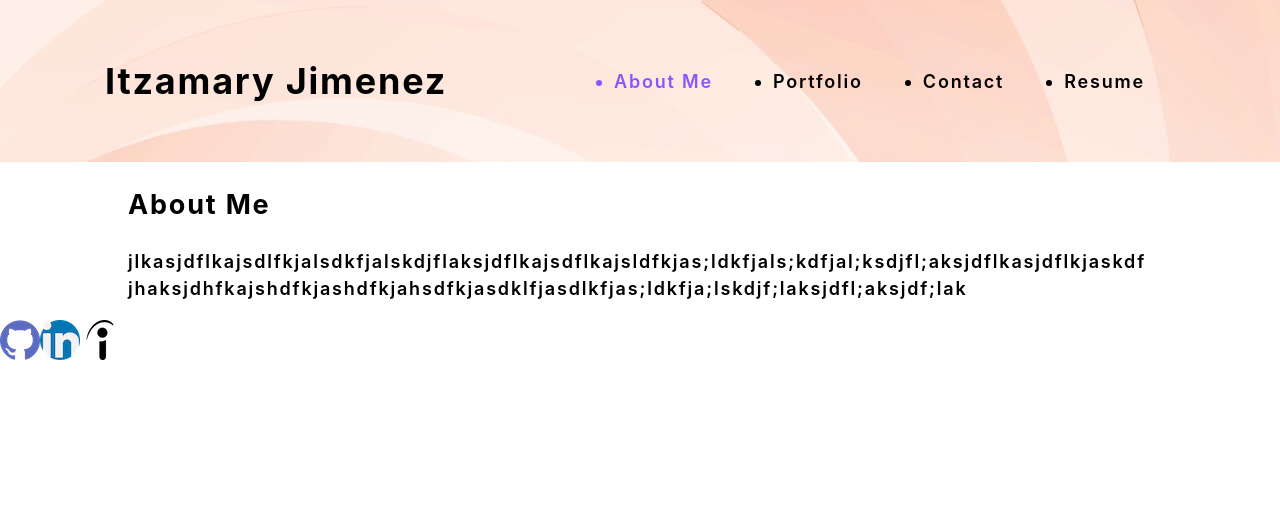
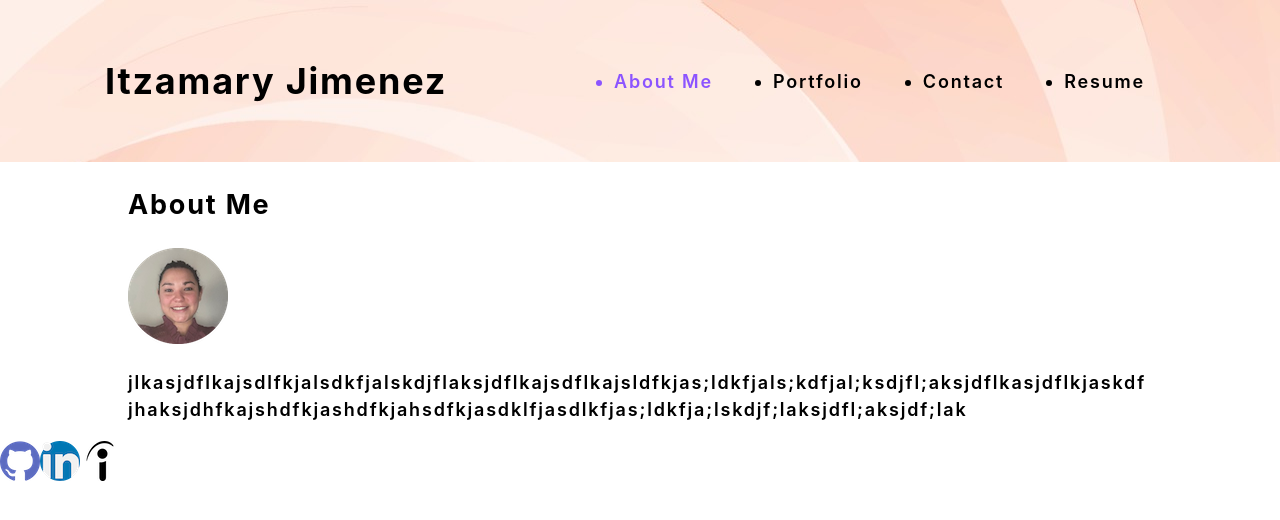
Before and after one commit to Itzamary/react-personal-portfolio-, a React (Create React App) app: page / in a window 1280 px wide. Shown: the top 520 px of the page. Built offline with nearby package versions, Linux system fonts and the light colour scheme.

Commit message:
imported and used a meimage in an image tag.

```diff
--- a/src/components/About/index.js
+++ b/src/components/About/index.js
@@ -1,9 +1,11 @@
 import React from "react";
+import meImg from "../../assets/about/meimg.png"
 
 
 function About(){
     return (
         <section className='my-5'>
+            <img src={meImg} alt={'icon owner of this profile.'}></img>
 
             <p>jlkasjdflkajsdlfkjalsdkfjalskdjflaksjdflkajsdflkajsldfkjas;ldkfjals;kdfjal;ksdjfl;aksjdflkasjdflkjaskdfjhaksjdhfkajshdfkjashdfkjahsdfkjasdklfjasdlkfjas;ldkfja;lskdjf;laksjdfl;aksjdf;lak</p>
         </section>
```
